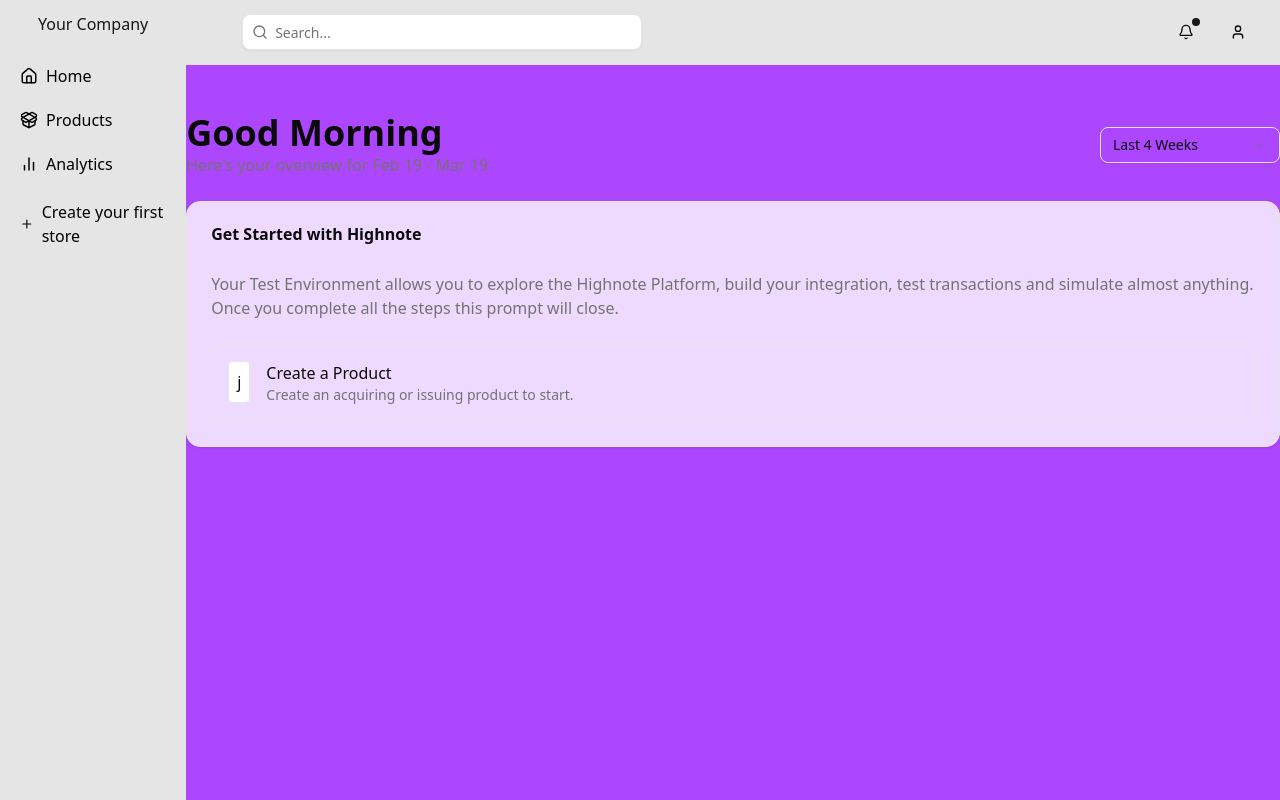
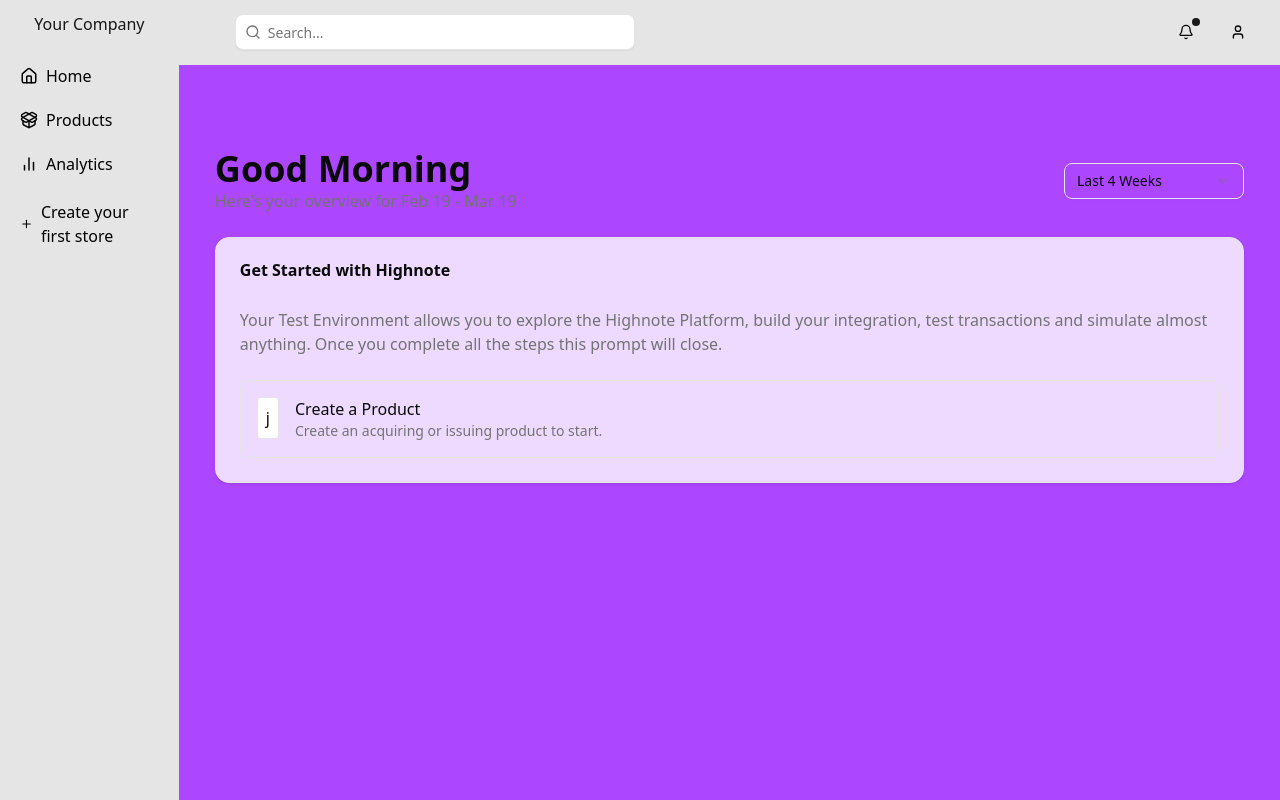
Before and after one commit to ntwalibrian/dashboard_nimbus, a Next.js app: page /dashboard in a window 1280 px wide. Built offline with nearby package versions, Linux system fonts and the light colour scheme.

Commit message:
Update page.tsx

```diff
--- a/app/dashboard/(home)/page.tsx
+++ b/app/dashboard/(home)/page.tsx
@@ -6,7 +6,7 @@ import { Select, SelectContent, SelectItem, SelectTrigger, SelectValue } from "@
 function page() {
   return (
     <div className='bg-purple-500 flex flex-grow pt-12 justify-center'>
-      <div className="space-y-6">
+      <div className="space-y-6 p-9">
           <div className="flex flex-col md:flex-row md:items-center justify-between gap-2">
             <div>
               <h1 className="text-3xl md:text-4xl font-bold">Good Morning</h1>
```
